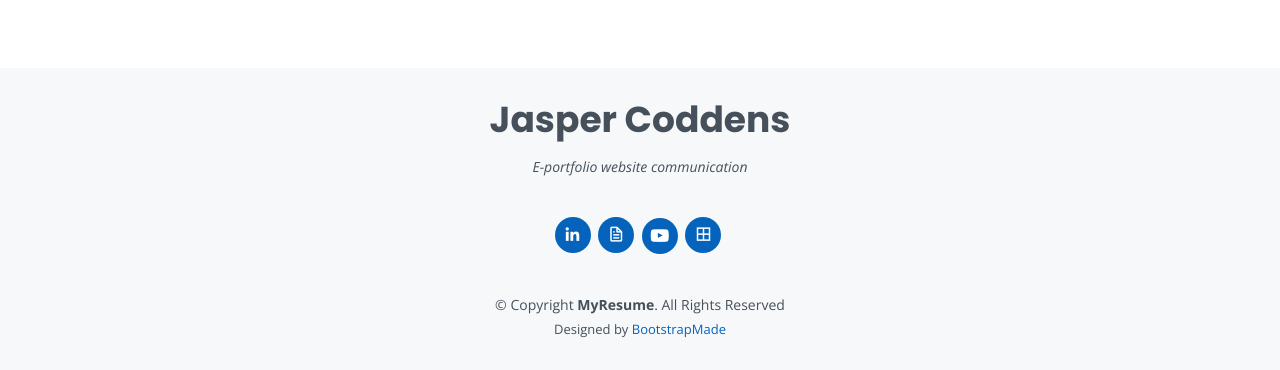
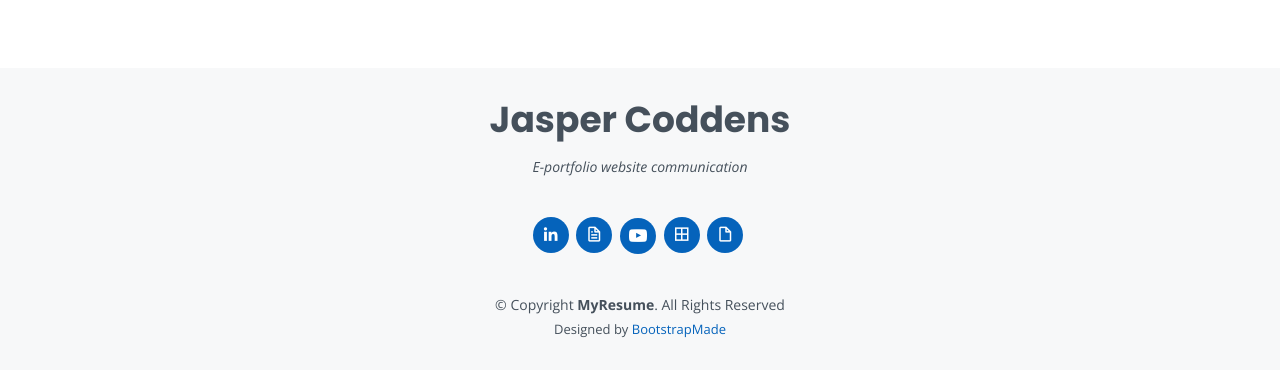
Before and after one commit to Jasper-Coddens/Jasper-Coddens.github.io, a plain HTML site: page index.html in a window 1280 px wide. Shown: the part 3400-3770 px from the top of the page. Drawn offline with nearby package versions, Linux system fonts and the light colour scheme.

Commit message:
small link add end page

```diff
--- a/index.html
+++ b/index.html
@@ -407,6 +407,7 @@
         <a href="Jasper_Coddens_Resume.pdf" class="google-plus"><i class="bx bx-file"></i></a>
         <a href="https://drive.google.com/file/d/1otT_eDlqW2smkS3NBqJRcJOAzncpw6Rq/view?usp=sharing" class="video"><i class="fa fa-youtube-play"></i></a>
         <a href="https://drive.google.com/file/d/1XrCSkjGxzLcFEPBFanrS5fXZljxjT50L/view?usp=sharing" class="diagram"><i class="bx bx-border-all"></i></a>
+        <a href="Uitgebreide SWOT-analyse.pdf" class="google-plus"><i class="bx bx-file-blank"></i></a>
       </div>
       <div class="copyright">
         &copy; Copyright <strong><span>MyResume</span></strong>. All Rights Reserved
```
